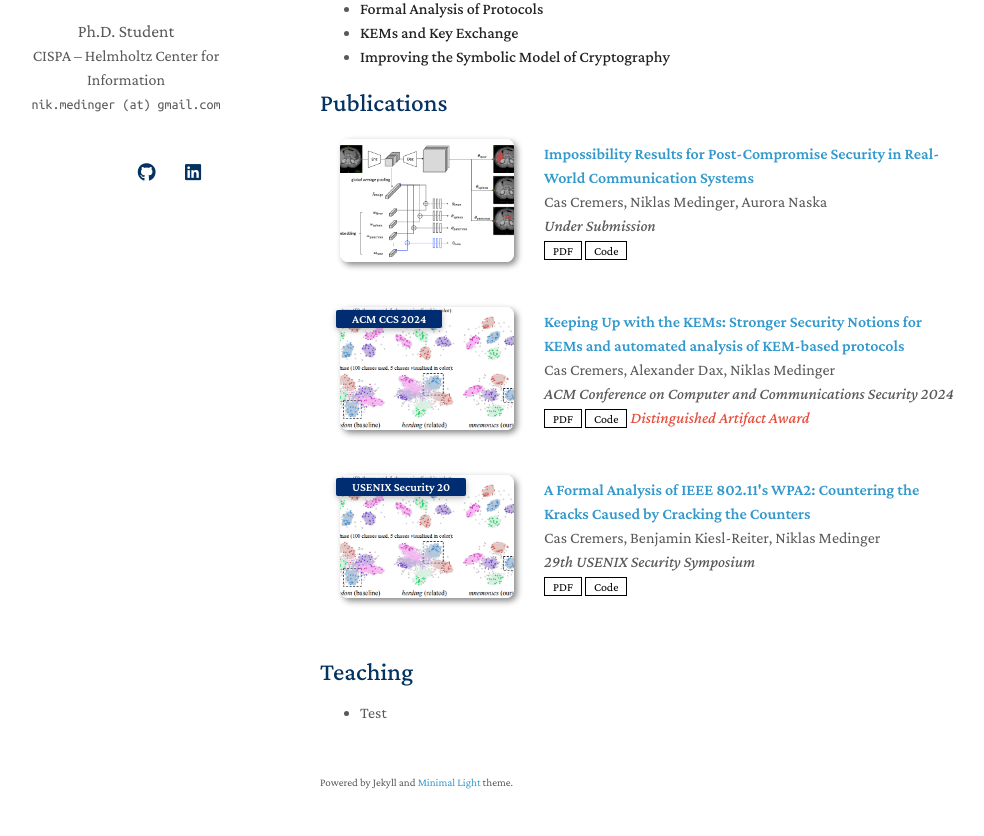
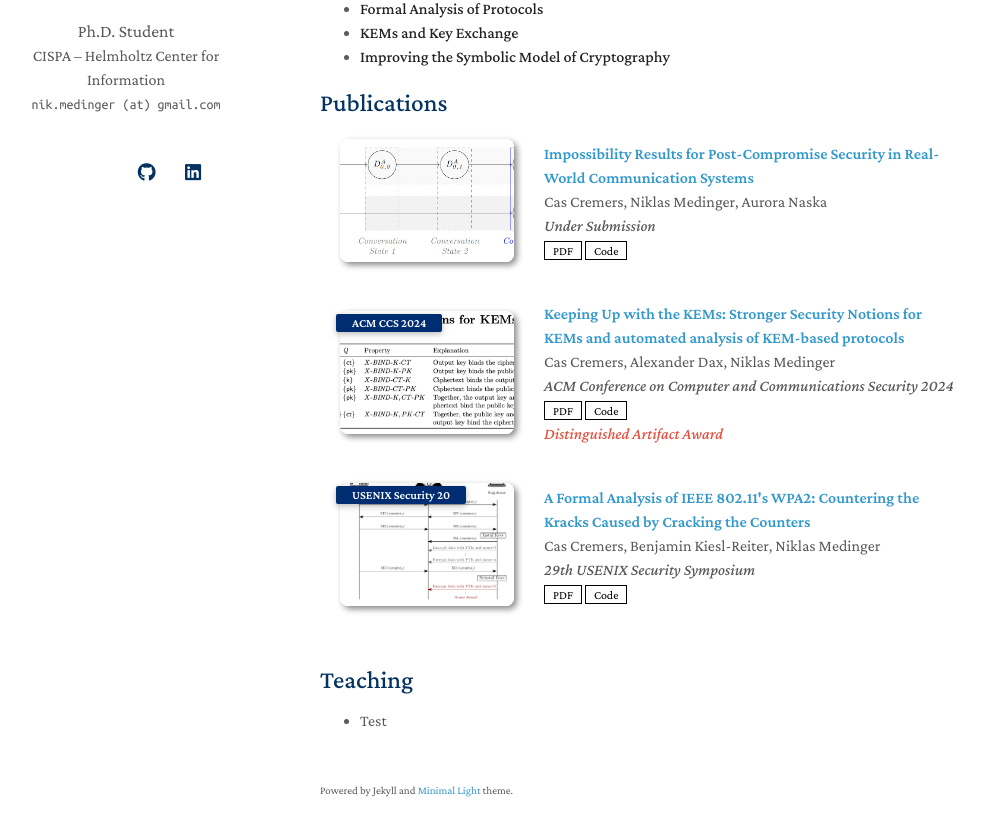
Before and after one commit to niklasmedinger/niklasmedinger.github.io, a Jekyll site: the page built from index.md, in a window 1280 px wide and 1093 px high. Shown: the part 222-1058 px from the top of the window, without its empty margins (150-1134 px from the left). Built offline with Jekyll 4.4.1, drawn with Linux system fonts in a browser that asks for light colours; a style sheet for code colours, icons or effects is not loaded; our own code applies the rules of GitHub Pages for plain Markdown files.

Commit message:
Add images for publications

```diff
--- a/_data/publications.yml
+++ b/_data/publications.yml
@@ -5,7 +5,7 @@ main:
     conference: Under Submission
     pdf: https://eprint.iacr.org/2024/1886.pdf
     code: https://github.com/pcsanalysiseprint/pcsanalysiseprint
-    image: ./assets/img/teaser_example_2.png
+    image: ./assets/img/PCS-img.png
 
   - title: "Keeping Up with the KEMs: Stronger Security Notions for KEMs and automated analysis of KEM-based protocols"
     authors: Cas Cremers, Alexander Dax, Niklas Medinger
@@ -13,7 +13,7 @@ main:
     conference: ACM Conference on Computer and Communications Security 2024
     pdf: https://eprint.iacr.org/2023/1933.pdf
     code: https://github.com/FormalKEM/Symbolic_KEM_Models
-    image: ./assets/img/teaser_example.png
+    image: ./assets/img/KEM-img.png
     notes: Distinguished Artifact Award
 
   - title: "A Formal Analysis of IEEE 802.11's WPA2: Countering the Kracks Caused by Cracking the Counters"
@@ -22,4 +22,4 @@ main:
     conference: 29th USENIX Security Symposium
     pdf: https://www.usenix.org/system/files/sec20-cremers.pdf
     code: https://cispa.saarland/group/cremers/tools/tamarin/WPA2/index.html
-    image: ./assets/img/teaser_example.png
+    image: ./assets/img/WPA-img.png
--- a/_includes/publications.md
+++ b/_includes/publications.md
@@ -33,6 +33,7 @@
       {% if link.bibtex %}
       <a href="{{ link.bibtex }}" class="btn btn-sm z-depth-0" role="button" target="_blank" style="font-size:12px;">BibTex</a>
       {% endif %}
+      <br>
       {% if link.notes %}
       <strong> <i style="color:#e74d3c">{{ link.notes }}</i></strong>
       {% endif %}
```
Also changed, not shown: assets/img/KEM-img.png (added), assets/img/PCS-img.png (added), assets/img/WPA-img.png (added).
